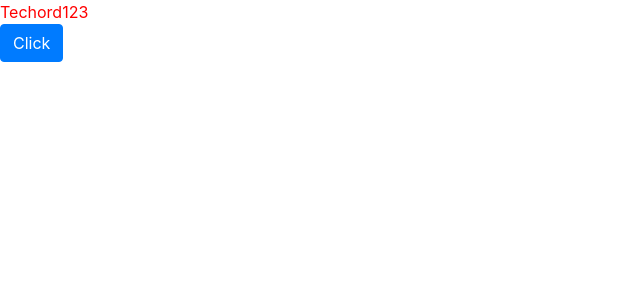
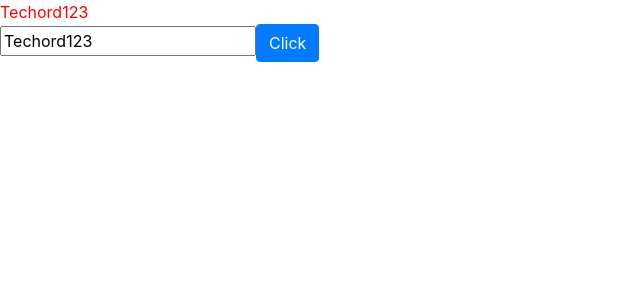
Before and after one commit to Techord404/todo-vue, a Vue app: page / in a window 1280 px wide. Shown: the top 300 px of the page, without its empty margins (0-640 px from the left). Built offline with nearby package versions, Linux system fonts and the light colour scheme.

Commit message:
Chapter 08

```diff
--- a/src/App.vue
+++ b/src/App.vue
@@ -2,6 +2,7 @@
   <div class="name">
     {{ name }}
   </div>
+  <input type="text" v-bind:value="name">
   <button class="btn btn-primary" v-on:click="updateName">Click</button>
 </template>
 
```
